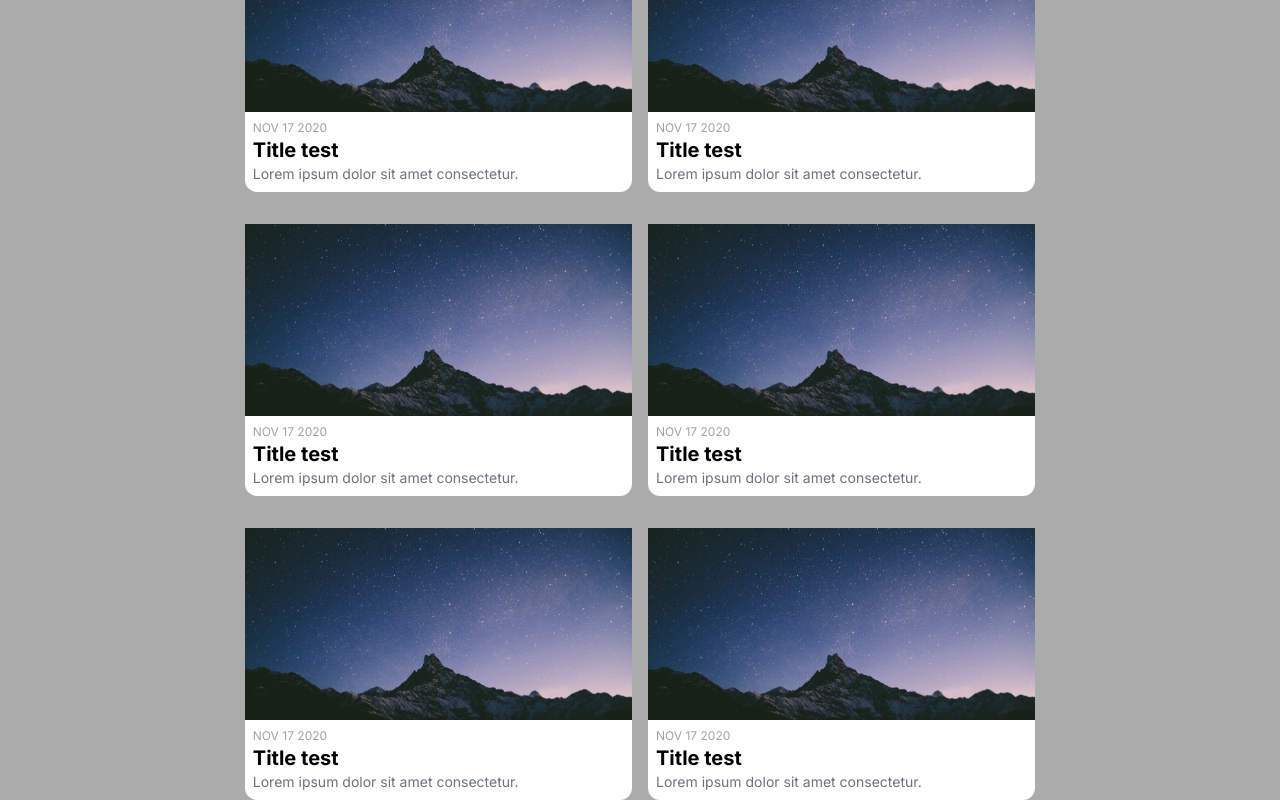
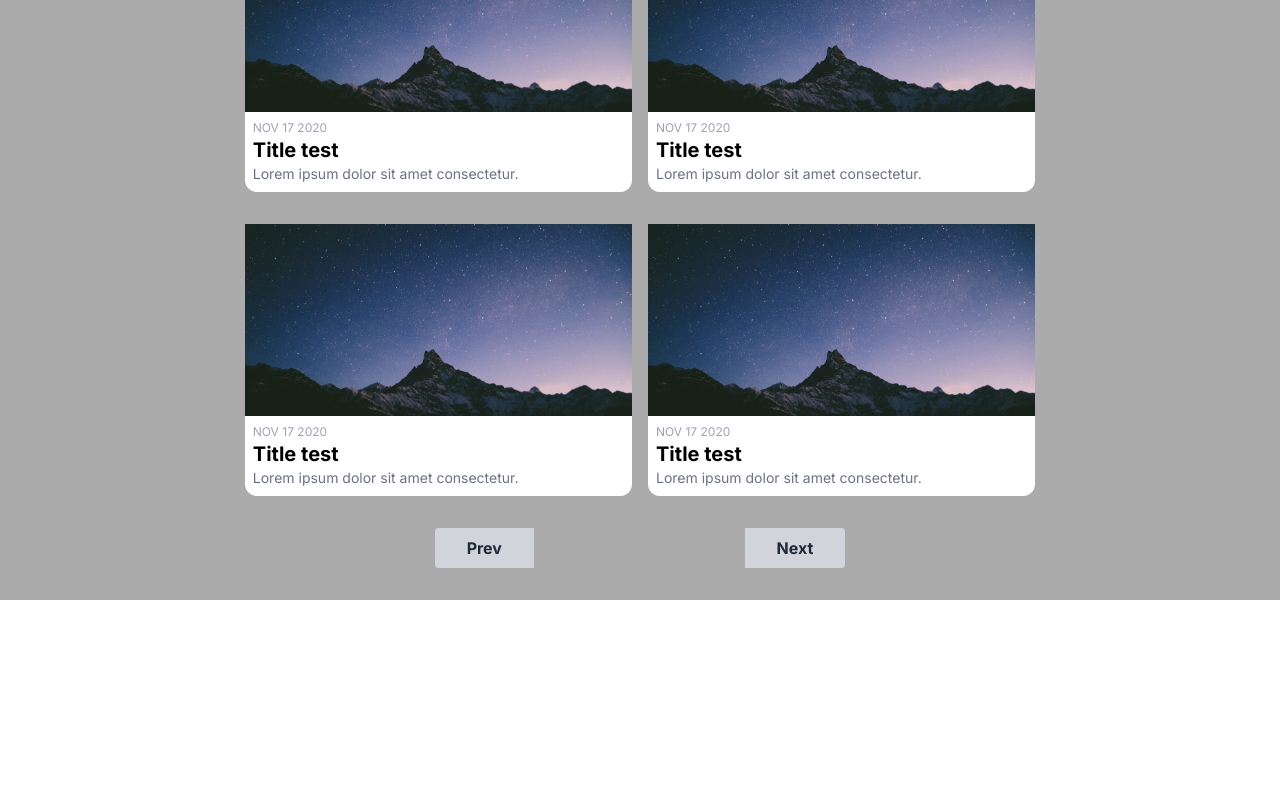
Before and after one commit to DARIOO33/testt, a Next.js app: page /more in a window 1280 px wide. Shown: the part 940-1740 px from the top of the page. After the commit the page ends 1540 px from the top, so only its background shows below. Built offline with nearby package versions, Linux system fonts and the light colour scheme.

Commit message:
Some changes and that's all .

```diff
--- a/src/app/Blogs/Blogs.js
+++ b/src/app/Blogs/Blogs.js
@@ -60,6 +60,14 @@ export default function Blogs({ppp}) {
 
             </div>
 
+            <div class="inline-flex">
+  <button class="bg-gray-300 hover:bg-gray-400 text-gray-800 font-bold py-2 px-8 rounded-l" onClick={prevPage}>
+    Prev
+  </button>
+  <button class="bg-gray-300 hover:bg-gray-400 text-gray-800 font-bold py-2 px-8 rounded-r" onClick={nextPage}>
+    Next
+  </button>
+</div>
         </div>
     )
 };
--- a/src/app/Blogs/blogs.css
+++ b/src/app/Blogs/blogs.css
@@ -1,7 +1,7 @@
 .blogs{
     width: 65%;
     height: auto;
-    margin: auto;
+    margin: 0 auto ;
     /* background-color: yellow; */
 }
 
@@ -12,3 +12,11 @@
     margin: auto;
     grid-template-columns: repeat(2,2fr);
 }
+.inline-flex{
+    /* background-color: red; */
+    width: 100%;
+    margin-bottom: 2rem;
+    margin-top: 2rem;
+    /* text-align: center; */
+    justify-content: space-evenly;
+}
--- a/src/app/Card/Card.jsx
+++ b/src/app/Card/Card.jsx
@@ -13,7 +13,7 @@ export default function Card({title,details,desc,image,id}) {
           <div className="image">
           <Image
           src= {image}
-          alt="Picture of the author"
+          alt={title}
 
 
           />
--- a/src/app/blog/[id]/blog.css
+++ b/src/app/blog/[id]/blog.css
@@ -3,12 +3,12 @@
 
 }
 .blogc{
-    width: 70%;
+    width: 60%;
     margin: auto;
     /* border: 1px solid red; */
 }
 .imageb{
-    width: 55%;
+    width: 60%;
     margin: 2rem auto;
 }
 .imageb img{
--- a/src/app/more/page.jsx
+++ b/src/app/more/page.jsx
@@ -10,7 +10,7 @@ export default function Page(params) {
         <Header/>
         <div className="containerr m-auto ">
 
-        <Blogs ppp="10"/>
+        <Blogs ppp="8"/>
         </div>
         </Main>
         </>
```
